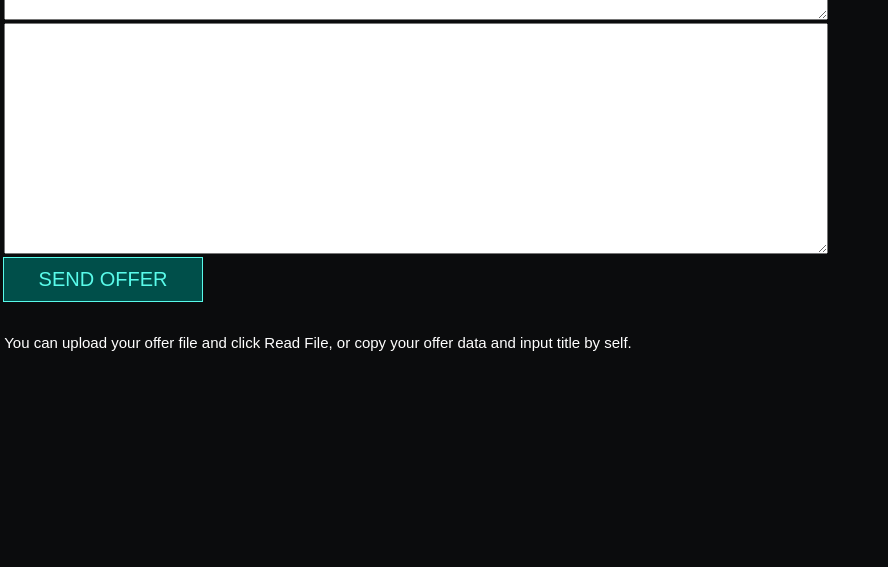
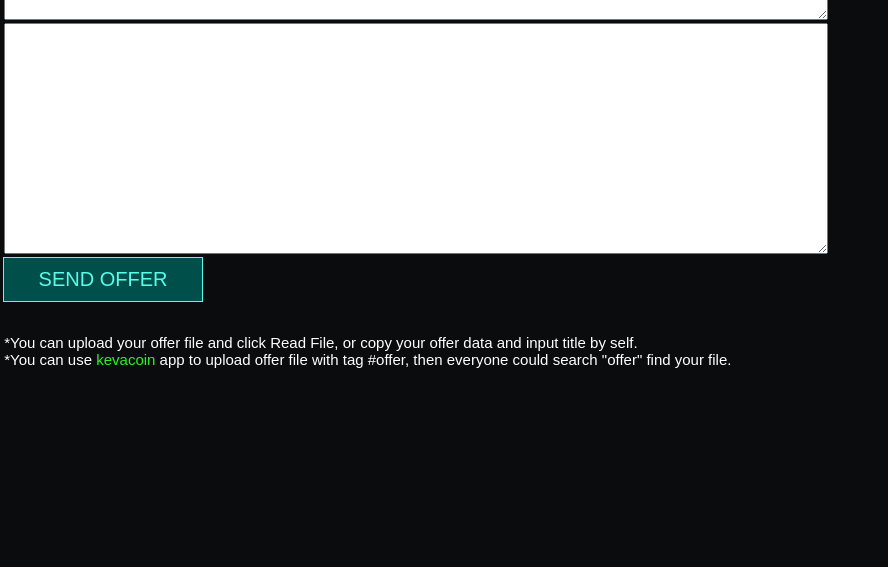
Before and after one commit to chia-toolkit/chia.keva.app, a PHP site: page /offer.php in a window 1280 px wide. Shown: the part 105-672 px from the top of the page, without its empty margins (0-888 px from the left). Run offline with PHP 8.4, Linux system fonts and the light colour scheme; data that the repository does not hold is empty.

Commit message:
Add files via upload

```diff
--- a/offer.php
+++ b/offer.php
@@ -252,7 +252,8 @@ echo "<div style=\"display:block;width:100%;font-family: coda_regular, arial, he
 
 			echo "</form>";
 
-			echo "<br>&nbsp;You can upload your offer file and click Read File, or copy your offer data and input title by self.";
+			echo "<br>&nbsp;*You can upload your offer file and click Read File, or copy your offer data and input title by self.";
+			echo "<br>&nbsp;*You can use <a href=https://kevacoin.org>kevacoin</a> app to upload offer file with tag #offer, then everyone could search \"offer\" find your file.";
 
 
 //list
@@ -667,7 +668,7 @@ echo "<div id=\"universe\" class=\"crt\"><div id=\"nav\"><ul>";
 		//workarea
 
 
-	echo "</ul><ul><li style=\"background-color: rgb(0, 79, 74);height:100px;display:block;\"><h5>You can use <a href=https://kevacoin.org>kevacoin</a> app follow 64853471 and repost this file to your space.</h5></li>";
+	echo "</ul><ul><li style=\"background-color: rgb(0, 79, 74);height:100px;display:block;\"><h5>Notice that the offer file was named XX_for_XX, but the file name itself does not dictate the contents of the offer. You may check the offer in your wallet carefully. You can also use <a href=https://kevacoin.org>kevacoin</a> app follow 64853471 and repost this file to your space.</h5></li>";
 
 
 
```
